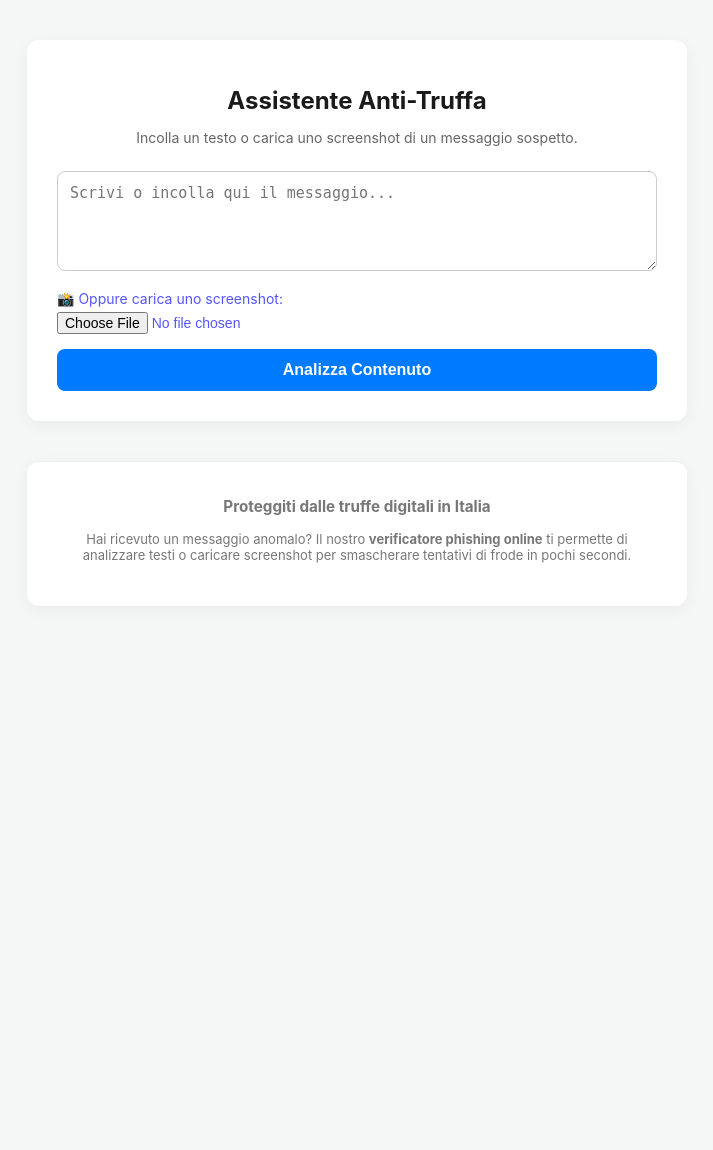
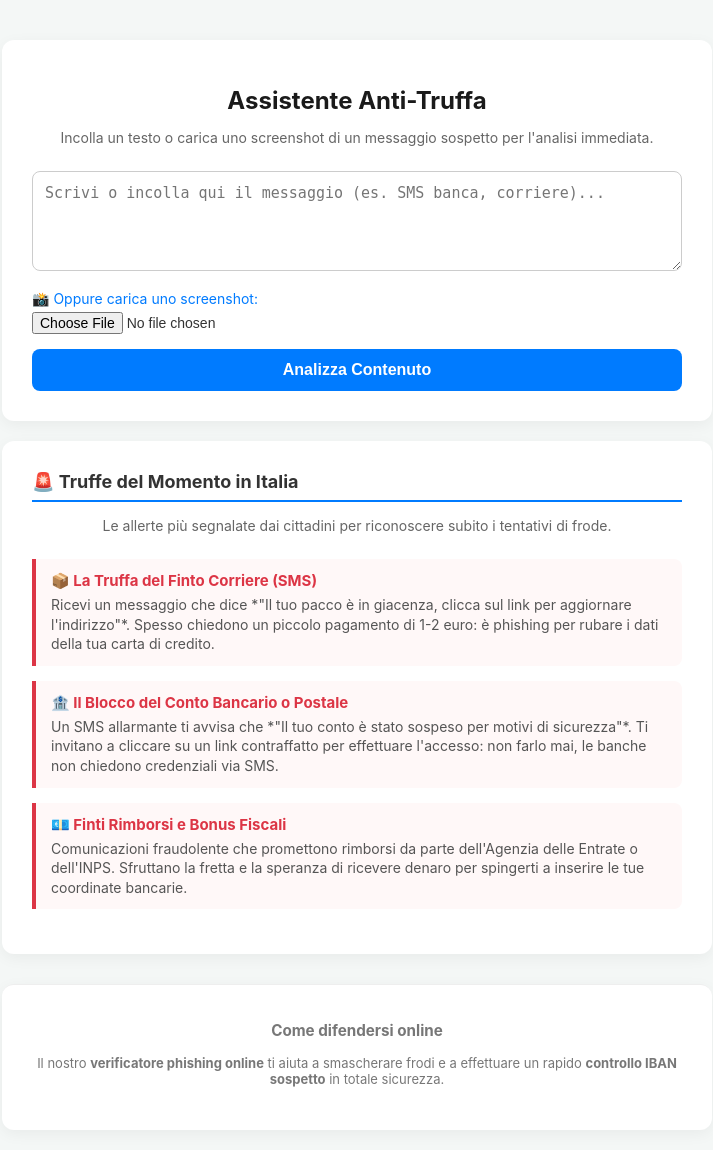
Before and after one commit to Luppolino/antiscam-bot, a Flask app: page / in a window 1280 px wide. Shown: the whole page, without its empty margins (283-996 px from the left). Before the commit the page ends 563 px from the top, so only its background shows below. Run offline with Flask 3, Linux system fonts and the light colour scheme.

Commit message:
Update index.html

```diff
--- a/templates/index.html
+++ b/templates/index.html
@@ -3,9 +3,9 @@
 <head>
     <meta charset="UTF-8">
     <meta name="viewport" content="width=device-width, initial-scale=1.0">
-    <title>Verifica Truffe e Phishing Online - Controlla SMS, Screenshot e IBAN Sospetti</title>
-    <meta name="description" content="Il miglior verificatore phishing online gratuito in Italia. Verifica SMS, chat o screenshot sospetti ed effettua un controllo IBAN in un click.">
-    <meta name="keywords" content="come verificare se un SMS è una truffa, verificatore phishing online, controllo IBAN sospetto, sicurezza digitale, anti truffa">
+    <title>Verifica Truffe e Phishing Online - Allerte SMS e Controllo IBAN Sospetti</title>
+    <meta name="description" content="Il miglior verificatore phishing online gratuito in Italia. Verifica SMS, chat o screenshot sospetti, controlla IBAN e scopri le ultime truffe del momento.">
+    <meta name="keywords" content="come verificare se un SMS è una truffa, verificatore phishing online, controllo IBAN sospetto, truffa finto corriere, sms blocco conto, sicurezza digitale">
 
     <style>
         body {
@@ -20,7 +20,7 @@
             min-height: 100vh;
         }
         .container {
-            max-width: 600px;
+            max-width: 650px;
             width: 100%;
             background: #ffffff;
             padding: 30px;
@@ -29,16 +29,17 @@
             margin-top: 20px;
         }
         h1 { font-size: 24px; color: #1a1a1a; margin-bottom: 10px; text-align: center; }
+        h2 { font-size: 18px; color: #333; border-bottom: 2px solid #007bff; padding-bottom: 8px; margin-top: 0; }
         p.subtitle { text-align: center; color: #666; font-size: 14px; margin-bottom: 25px; }
         textarea {
             width: 100%; height: 100px; padding: 12px; border: 1px solid #ccc;
             border-radius: 8px; font-size: 15px; resize: vertical; box-sizing: border-box; margin-bottom: 15px;
         }
         .file-upload {
-            margin-bottom: 15px; font-size: 14px; color: #55f; text-align: left;
+            margin-bottom: 15px; font-size: 14px; color: #007bff; text-align: left;
         }
         input[type="file"] {
-            display: block; margin-top: 5px; font-size: 14px;
+            display: block; margin-top: 5px; font-size: 14px; color: #333;
         }
         button {
             width: 100%; background-color: #007bff; color: white; border: none;
@@ -49,18 +50,29 @@
             margin-top: 25px; padding: 15px; border-radius: 8px; background: #f9f9f9;
             border: 1px solid #e0e0e0; display: none; white-space: pre-line; font-size: 15px; line-height: 1.5;
         }
+        .alert-card {
+            background: #fff8f8;
+            border-left: 4px solid #dc3545;
+            padding: 12px 15px;
+            margin-bottom: 15px;
+            border-radius: 0 8px 8px 0;
+            font-size: 14px;
+        }
+        .alert-card h4 { margin: 0 0 5px 0; color: #dc3545; font-size: 15px; }
+        .alert-card p { margin: 0; color: #555; line-height: 1.4; }
         .seo-section {
-            margin-top: 40px; font-size: 13px; color: #777; text-align: center; border-top: 1px solid #eee; padding-top: 20px;
+            margin-top: 30px; font-size: 13px; color: #777; text-align: center; border-top: 1px solid #eee; padding-top: 20px;
         }
     </style>
 </head>
 <body>
 
+    <!-- STRUMENTO DI VERIFICA -->
     <div class="container">
         <h1>Assistente Anti-Truffa</h1>
-        <p class="subtitle">Incolla un testo o carica uno screenshot di un messaggio sospetto.</p>
+        <p class="subtitle">Incolla un testo o carica uno screenshot di un messaggio sospetto per l'analisi immediata.</p>
 
-        <textarea id="testoMessaggio" placeholder="Scrivi o incolla qui il messaggio..."></textarea>
+        <textarea id="testoMessaggio" placeholder="Scrivi o incolla qui il messaggio (es. SMS banca, corriere)..."></textarea>
 
         <div class="file-upload">
             <label for="imageInput">📸 Oppure carica uno screenshot:</label>
@@ -72,14 +84,36 @@
         <div id="risultato"></div>
     </div>
 
+    <!-- BACHECA DELLE TRUFFE DEL MOMENTO (SEO & TRAFFICO) -->
+    <div class="container">
+        <h2>🚨 Truffe del Momento in Italia</h2>
+        <p class="subtitle">Le allerte più segnalate dai cittadini per riconoscere subito i tentativi di frode.</p>
+
+        <div class="alert-card">
+            <h4>📦 La Truffa del Finto Corriere (SMS)</h4>
+            <p>Ricevi un messaggio che dice *"Il tuo pacco è in giacenza, clicca sul link per aggiornare l'indirizzo"*. Spesso chiedono un piccolo pagamento di 1-2 euro: è phishing per rubare i dati della tua carta di credito.</p>
+        </div>
+
+        <div class="alert-card">
+            <h4>🏦 Il Blocco del Conto Bancario o Postale</h4>
+            <p>Un SMS allarmante ti avvisa che *"Il tuo conto è stato sospeso per motivi di sicurezza"*. Ti invitano a cliccare su un link contraffatto per effettuare l'accesso: non farlo mai, le banche non chiedono credenziali via SMS.</p>
+        </div>
+
+        <div class="alert-card">
+            <h4>💶 Finti Rimborsi e Bonus Fiscali</h4>
+            <p>Comunicazioni fraudolente che promettono rimborsi da parte dell'Agenzia delle Entrate o dell'INPS. Sfruttano la fretta e la speranza di ricevere denaro per spingerti a inserire le tue coordinate bancarie.</p>
+        </div>
+    </div>
+
+    <!-- SEZIONE INFO -->
     <div class="container seo-section">
-        <h3>Proteggiti dalle truffe digitali in Italia</h3>
-        <p>Hai ricevuto un messaggio anomalo? Il nostro <strong>verificatore phishing online</strong> ti permette di analizzare testi o caricare screenshot per smascherare tentativi di frode in pochi secondi.</p>
+        <h3>Come difendersi online</h3>
+        <p>Il nostro <strong>verificatore phishing online</strong> ti aiuta a smascherare frodi e a effettuare un rapido <strong>controllo IBAN sospetto</strong> in totale sicurezza.</p>
     </div>
 
     <script>
         async function analizzaMessaggio() {
-            const testo = document.getElementById('testoMessaggio').value;
+            const testo = document.getElementById('testoMessaggio'].value;
             const imageInput = document.getElementById('imageInput').files[0];
             const divRisultato = document.getElementById('risultato');
 
```
